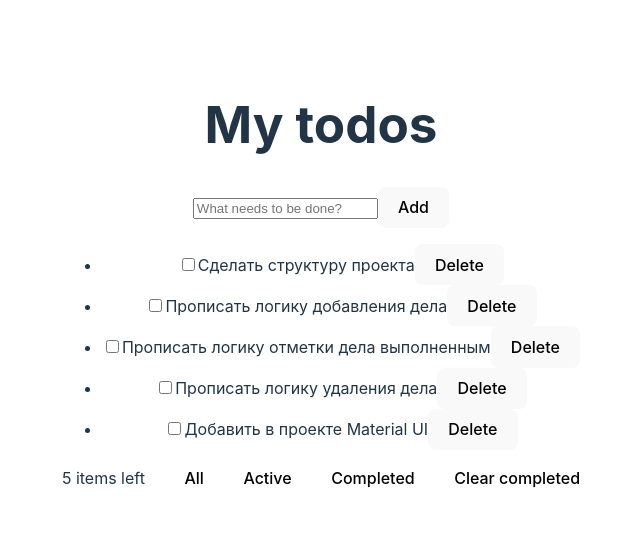
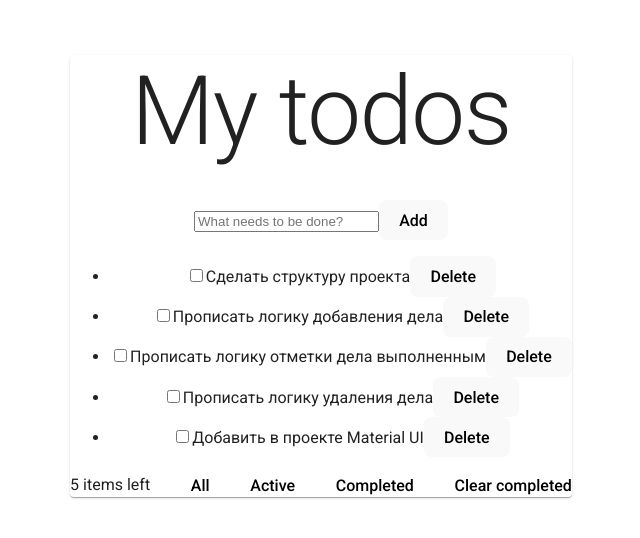
Before and after one commit to petr-romantsov/test-todos, a React (Vite) app: page / in a window 1280 px wide. Shown: the part 124-662 px from the top of the page, without its empty margins (319-959 px from the left). Built offline with nearby package versions, Linux system fonts and the light colour scheme.

Commit message:
add MUI library

```diff
--- a/index.html
+++ b/index.html
@@ -4,9 +4,16 @@
     <meta charset="UTF-8" />
     <link rel="icon" type="image/svg+xml" href="/vite.svg" />
     <meta name="viewport" content="width=device-width, initial-scale=1.0" />
+    <link rel="preconnect" href="https://fonts.googleapis.com" />
+    <link rel="preconnect" href="https://fonts.gstatic.com" crossorigin />
+    <link
+      rel="stylesheet"
+      href="https://fonts.googleapis.com/css2?family=Roboto:wght@300;400;500;700&display=swap"
+    />
+
     <title>My todos</title>
   </head>
-  <body>
+  <body class="page">
     <div id="root"></div>
     <script type="module" src="/src/main.tsx"></script>
   </body>
--- a/package.json
+++ b/package.json
@@ -10,6 +10,9 @@
     "preview": "vite preview"
   },
   "dependencies": {
+    "@emotion/react": "^11.13.3",
+    "@emotion/styled": "^11.13.0",
+    "@mui/material": "^6.1.4",
     "react": "^18.3.1",
     "react-dom": "^18.3.1"
   },
--- a/src/App.css
+++ b/src/App.css
@@ -1,3 +1,7 @@
+.page {
+  font-family: 'Roboto', sans-serif;
+}
+
 #root {
   max-width: 1280px;
   margin: 0 auto;
--- a/src/Components/TodosWrapper/TodosWrapper.tsx
+++ b/src/Components/TodosWrapper/TodosWrapper.tsx
@@ -2,6 +2,7 @@ import { TodosList } from '../TodosList/TodosList';
 import { AddTodoField } from '../AddTodoField/AddTodoField';
 import { useTodosList } from '../api/useTodosList';
 import { FilterField } from '../FilterField/FilterField';
+import { Typography, Paper } from '@mui/material';
 
 export const TodosWrapper = () => {
   const {
@@ -15,8 +16,10 @@ export const TodosWrapper = () => {
   } = useTodosList();
 
   return (
-    <div>
-      <h1>My todos</h1>
+    <Paper>
+      <Typography variant="h1" gutterBottom>
+        My todos
+      </Typography>
       <AddTodoField addTodo={addTodo} />
       <TodosList
         todos={filteredList}
@@ -28,6 +31,6 @@ export const TodosWrapper = () => {
         setFilter={setFilter}
         clearCompleted={clearCompleted}
       />
-    </div>
+    </Paper>
   );
 };
```
Also changed, not shown: 1 other file (tests, documents, lock files or other folders).
